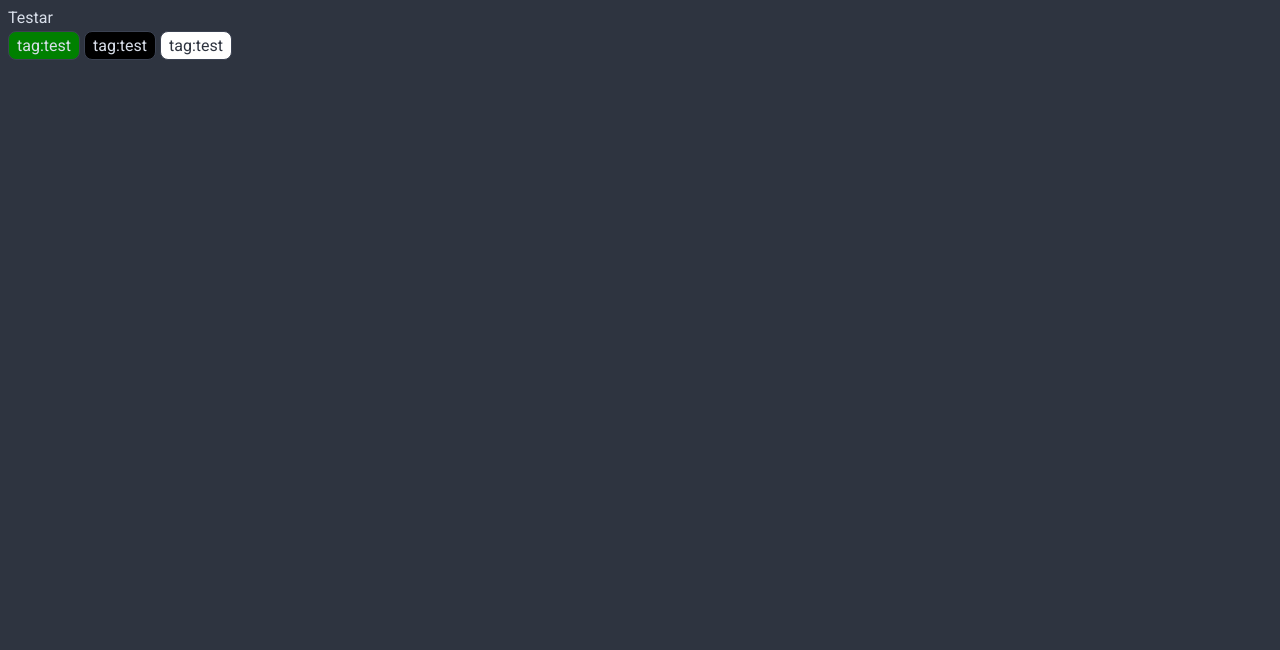
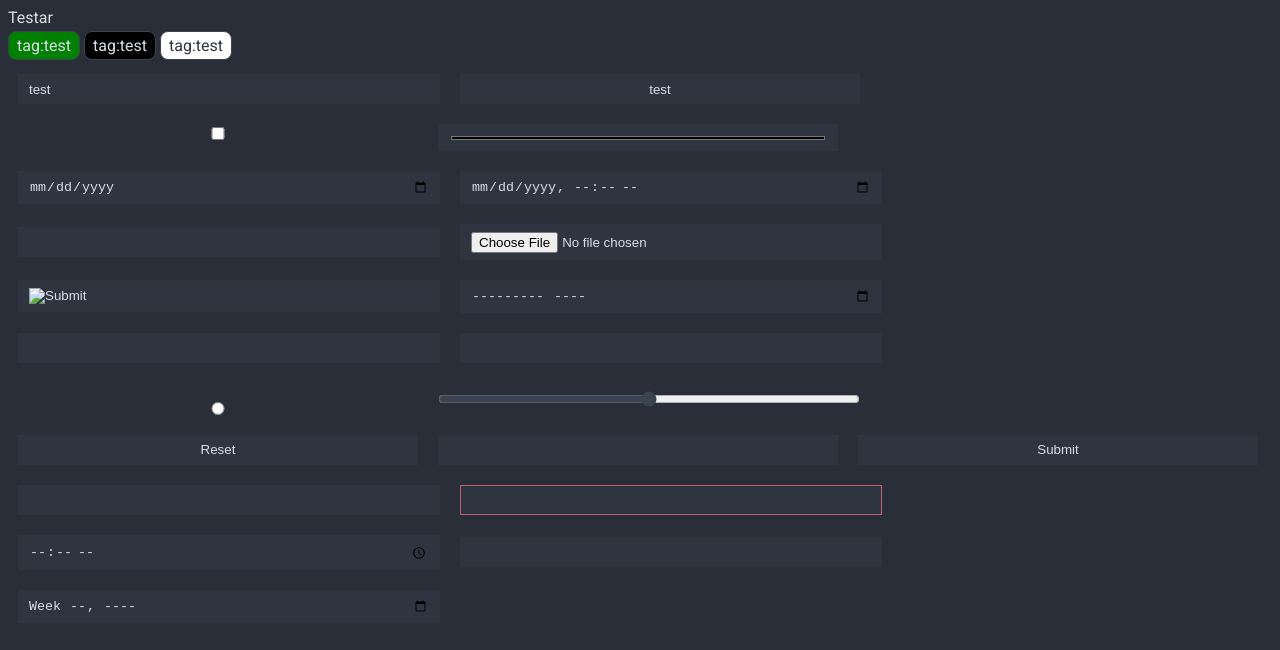
Before and after one commit to LarssonOliver/inundated, a Vue app in the folder frontend/: page / in a window 1280 px wide. Shown: the top 650 px of the page. Built offline with nearby package versions, Linux system fonts and the light colour scheme; the HTML template or start-up script is replaced by a standard one.

Commit message:
Frontend work, input field styling

```diff
--- a/frontend/components.d.ts
+++ b/frontend/components.d.ts
@@ -24,8 +24,11 @@ declare module 'vue' {
     Menubar: typeof import('primevue/menubar')['default']
     RouterLink: typeof import('vue-router')['RouterLink']
     RouterView: typeof import('vue-router')['RouterView']
+    SearchOrCreateTag: typeof import('./src/components/tags/SearchOrCreateTag.vue')['default']
     Tag: typeof import('./src/components/Tag.vue')['default']
     TagItem: typeof import('./src/components/tags/TagItem.vue')['default']
+    TagSearchOrCreate: typeof import('./src/components/tags/TagSearchOrCreate.vue')['default']
+    TagSearchOrCreateBox: typeof import('./src/components/tags/TagSearchOrCreateBox.vue')['default']
     TheMenu: typeof import('./src/components/TheMenu.vue')['default']
     TheMenubar: typeof import('./src/components/TheMenubar.vue')['default']
     TheMenuBar: typeof import('./src/components/TheMenuBar.vue')['default']
--- /dev/null
+++ b/frontend/src/assets/input.css
@@ -0,0 +1,47 @@
+input {
+    width: 100%;
+    max-width: 400px;
+    padding: .5em .75em;
+    color: inherit;
+    border: 1px solid var(--nord0);
+    transition: border-color 0.1s, background-color 0.1s;
+    background-color: var(--nord0);
+
+    margin: 10px;
+}
+
+input:focus {
+    border: 1px solid var(--nord3);
+    outline: none;
+}
+
+input::placeholder {
+    color: var(--nord-c1);
+}
+
+input:disabled {
+    color: var(--nord3);
+}
+
+input:invalid {
+    border: 1px solid var(--nord11);
+}
+
+input[type="submit"]:hover,
+input[type="reset"]:hover,
+input[type="button"]:hover {
+    cursor: pointer;
+    background-color: var(--nord1);
+}
+
+input[type="range"] {
+    cursor: pointer;
+    accent-color: var(--nord1);
+}
+
+input[type="color"],
+input[type="radio"],
+input[type="checkbox"] {
+    cursor: pointer;
+    accent-color: var(--nord3);
+}
--- a/frontend/src/assets/main.css
+++ b/frontend/src/assets/main.css
@@ -1,8 +1,10 @@
+@import url("input.css");
+
 :root {
   font-family: Roboto, sans-serif;
   color: var(--nord4);
 }
 
 html {
-  background-color: var(--nord0);
+  background-color: var(--nord-c0);
 }
--- a/frontend/src/assets/nord.css
+++ b/frontend/src/assets/nord.css
@@ -18,4 +18,7 @@
   --nord13: #ebcb8b; /* yellow, warnings */
   --nord14: #a3be8c; /* green, success */
   --nord15: #b48ead; /* purple, uncommon */
+
+--nord-c0: #292e39; /* custom 0, background color */
+  --nord-c1: #abb9cf; /* custom 1, placeholder text color */
 }
--- /dev/null
+++ b/frontend/src/components/tags/TagSearchOrCreateBox.vue
@@ -0,0 +1,67 @@
+<template>
+  <div>
+    <input
+      type="text"
+      v-model="searchQuery"
+      @input="filterItems"
+      placeholder="Search or create..."
+    />
+    <ul v-if="filteredItems.length > 0">
+      <li v-for="item in filteredItems" :key="item" @click="selectItem(item)">
+        {{ item }}
+      </li>
+    </ul>
+    <div v-else @click="createNewItem">Create new item: "{{ searchQuery }}"</div>
+  </div>
+</template>
+
+<script setup lang="ts">
+import { ref } from "vue";
+
+const items = ref<string[]>(["Item 1", "Item 2", "Item 3"]);
+const searchQuery = ref("");
+const filteredItems = ref<string[]>([]);
+
+const filterItems = () => {
+  filteredItems.value = items.value.filter((item) =>
+    item.toLowerCase().includes(searchQuery.value.toLowerCase()),
+  );
+};
+
+const selectItem = (item: string) => {
+  searchQuery.value = item;
+  filteredItems.value = [];
+};
+
+const createNewItem = () => {
+  if (searchQuery.value && !items.value.includes(searchQuery.value)) {
+    items.value.push(searchQuery.value);
+    searchQuery.value = "";
+    filteredItems.value = [];
+  }
+};
+</script>
+
+<style scoped>
+input {
+  width: 100%;
+  padding: 8px;
+  margin-bottom: 8px;
+}
+
+ul {
+  list-style-type: none;
+  padding: 0;
+}
+
+li {
+  padding: 8px;
+  cursor: pointer;
+}
+
+div {
+  padding: 8px;
+  cursor: pointer;
+  color: blue;
+}
+</style>
--- a/frontend/src/views/MainView.vue
+++ b/frontend/src/views/MainView.vue
@@ -4,8 +4,36 @@
     <TagItem color="black" name="tag:test" />
     <TagItem color="#fff" name="tag:test" />
   </div>
+  <!-- <TagSearchOrCreateBox /> -->
+  <div style="display: block">
+    <input type="text" placeholder="testing" value="test" />
+
+    <input type="button" value="test" />
+    <input type="checkbox" />
+    <input type="color" />
+    <input type="date" />
+    <input type="datetime-local" />
+    <input type="email" />
+    <input type="file" />
+    <input type="hidden" />
+    <input type="image" />
+    <input type="month" />
+    <input type="number" />
+    <input type="password" />
+    <input type="radio" />
+    <input type="range" />
+    <input type="reset" />
+    <input type="search" />
+    <input type="submit" />
+    <input type="tel" />
+    <input type="text" required />
+    <input type="time" />
+    <input type="url" />
+    <input type="week" />
+  </div>
 </template>
 
 <script setup lang="ts">
 import TagItem from "@/components/tags/TagItem.vue";
+// import TagSearchOrCreateBox from "@/components/tags/TagSearchOrCreateBox.vue";
 </script>
```
